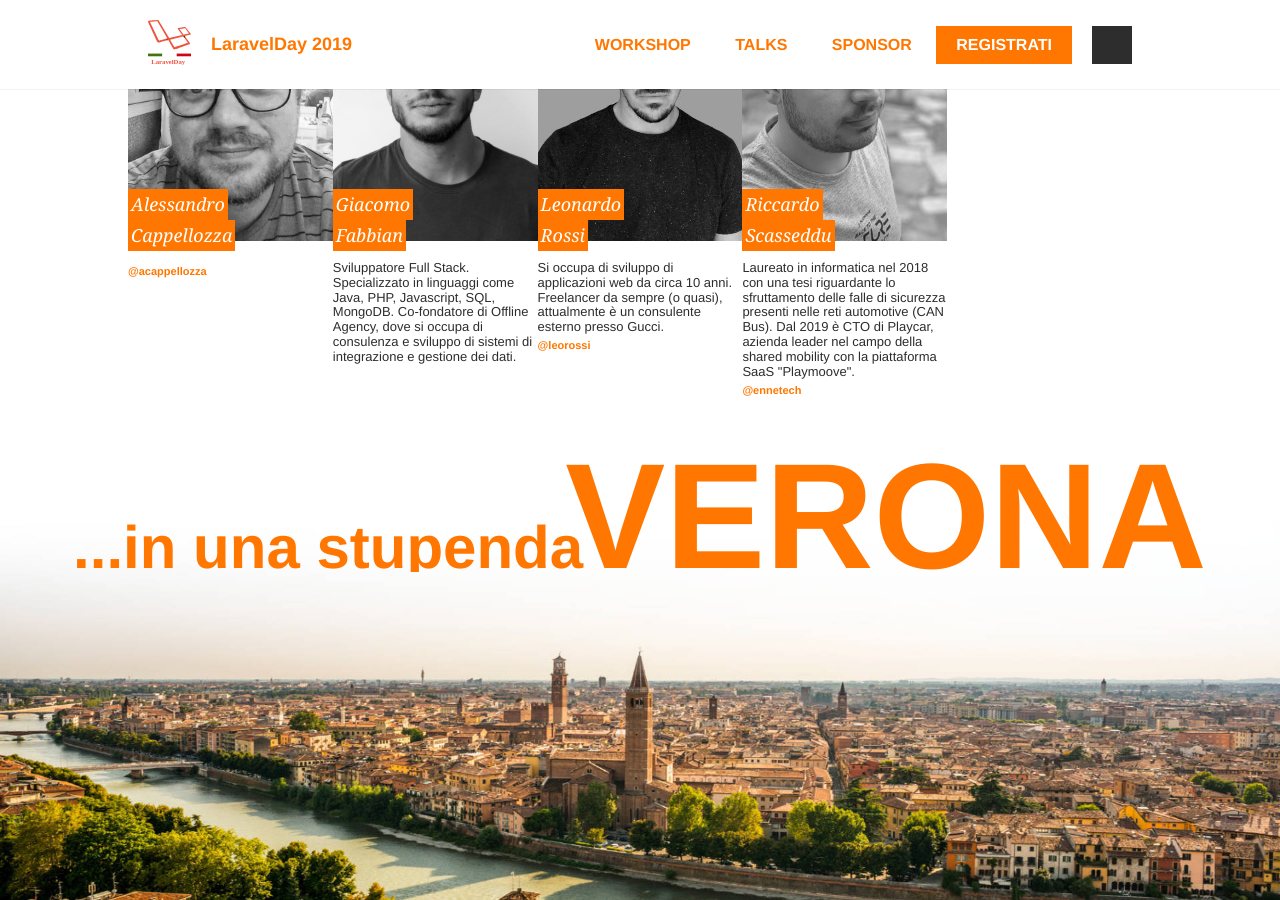
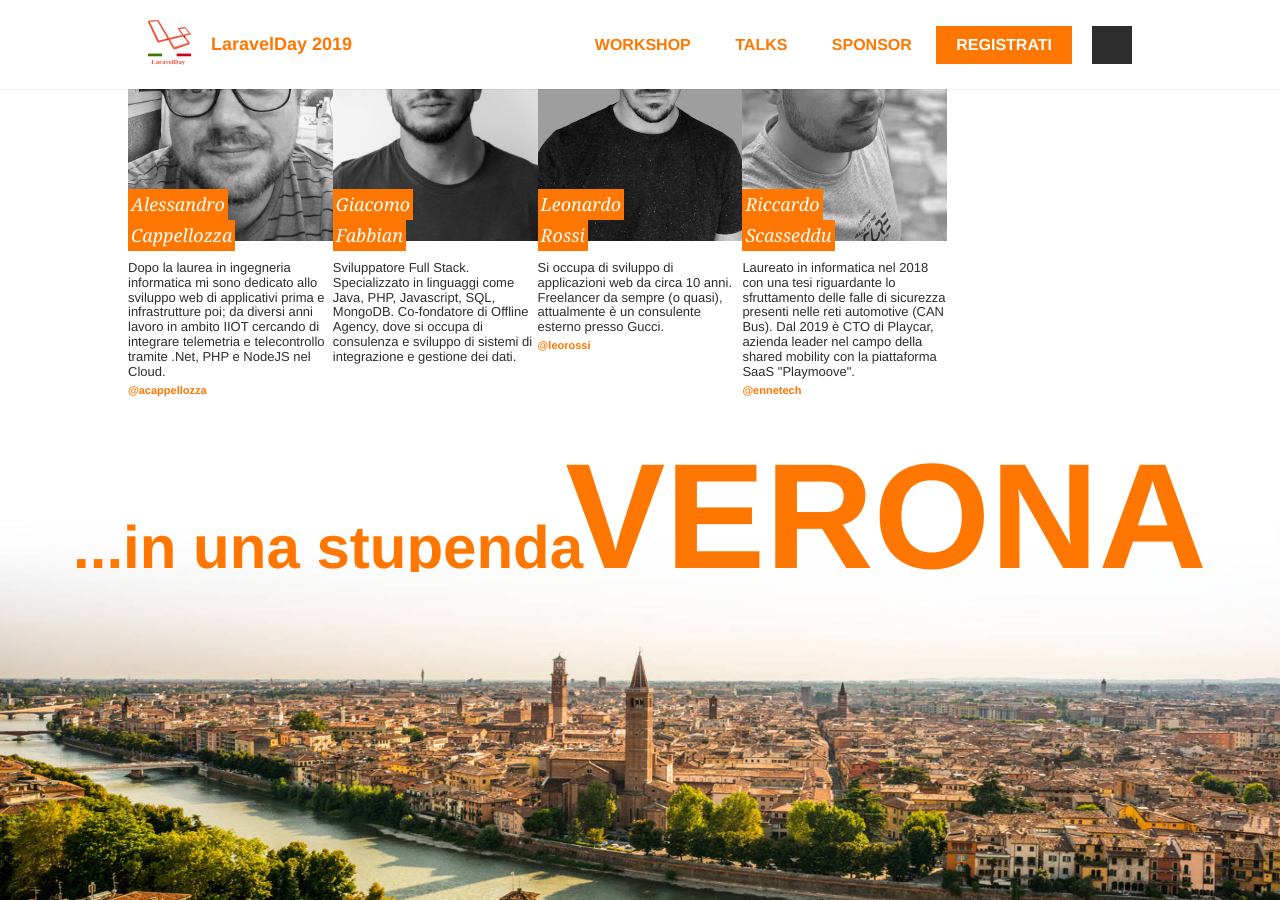
Before and after one commit to GrUSP/2019.laravelday.it, a Jekyll site: the page built from index.html, in a window 1280 px wide and 900 px high, scrolled down 1891 px. Built offline with Jekyll 4.4.1, drawn with Linux system fonts in a browser that asks for light colours; some web fonts are replaced; comment, search, counter and statistics services are not loaded.

Commit message:
Add Alessandro's description

```diff
--- a/_data/speakers.yml
+++ b/_data/speakers.yml
@@ -3,7 +3,9 @@
 list:
   -
     id: alessandro-cappellozza
-    description:
+    description: Dopo la laurea in ingegneria informatica mi sono dedicato allo sviluppo web di applicativi prima e
+      infrastrutture poi; da diversi anni lavoro in ambito IIOT cercando di integrare telemetria e telecontrollo tramite
+      .Net, PHP e NodeJS nel Cloud.
     image: alessandro-cappellozza.jpg
     first_name: Alessandro
     last_name: Cappellozza
```
